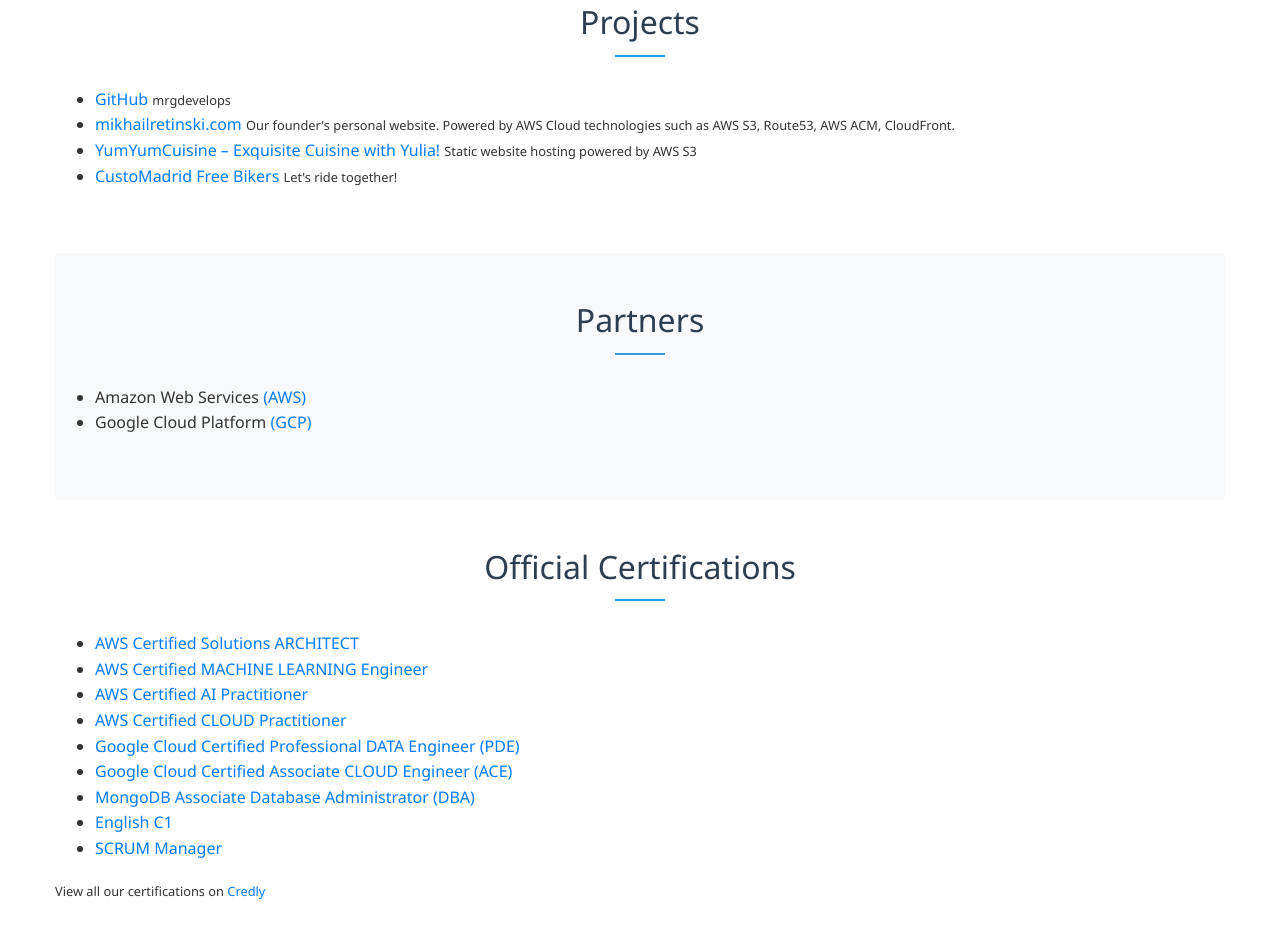
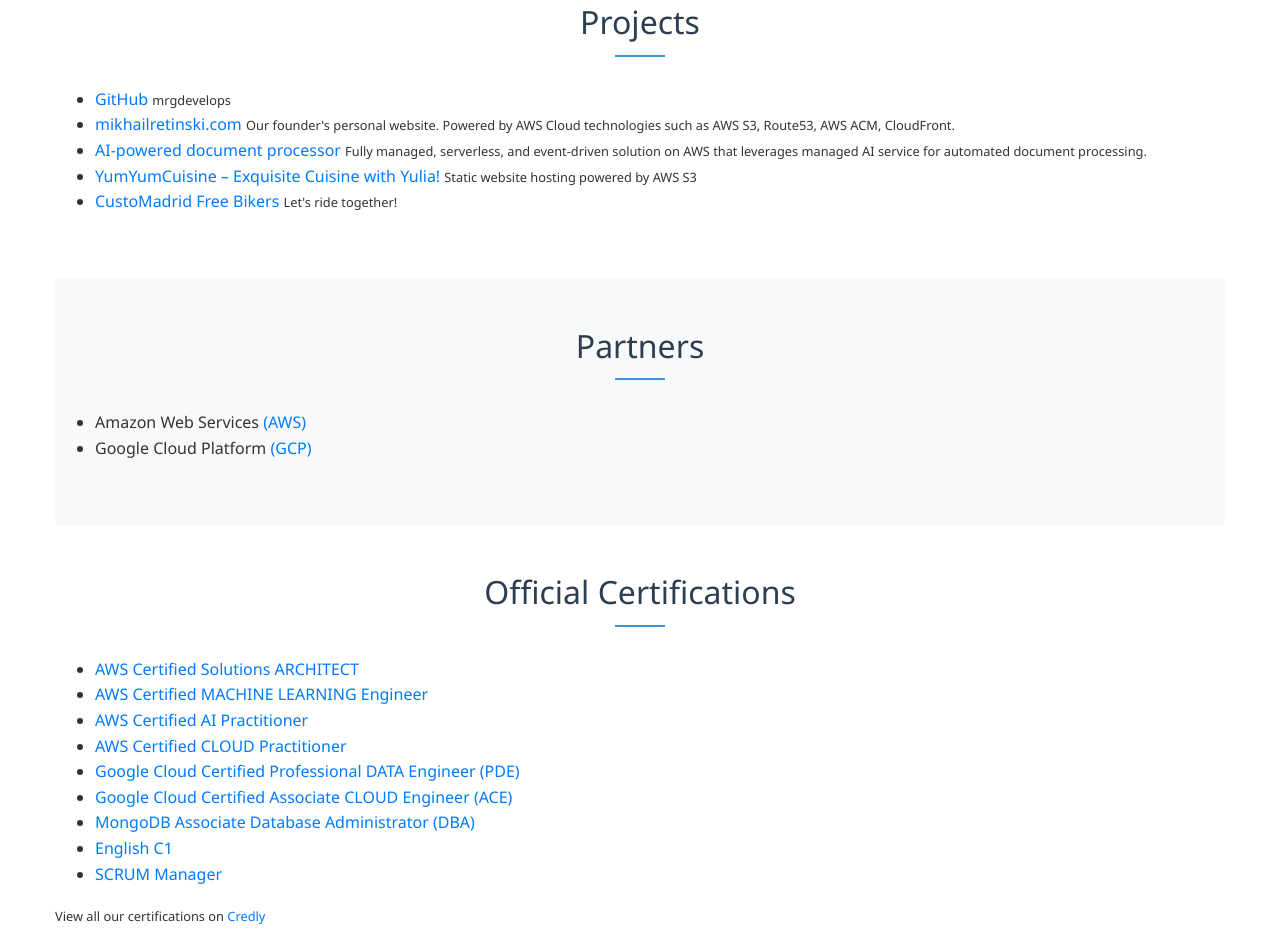
Before and after one commit to mrgdevelops/mrgdevelops, a plain HTML site: page index.html in a window 1280 px wide. Shown: the part 1177-2112 px from the top of the page. Drawn offline with nearby package versions, Linux system fonts and the light colour scheme.

Commit message:
added new project

```diff
--- a/index.html
+++ b/index.html
@@ -82,6 +82,7 @@
       <ul>
         <li><a href="https://github.com/mrgdevelops/" target="_blank">GitHub</a> <small>mrgdevelops</small></li>
         <li><a href="https://mikhailretinski.com/" target="_blank">mikhailretinski.com</a> <small>Our founder's personal website. Powered by AWS Cloud technologies such as AWS S3, Route53, AWS ACM, CloudFront.</small></li>
+        <li><a href="https://github.com/mrgdevelops/Architecting_on_AWS/tree/main/p2-document-processor" target="_blank">AI-powered document processor</a> <small>Fully managed, serverless, and event-driven solution on AWS that leverages managed AI service for automated document processing.</small></li>
         <li><a href="https://bit.ly/yumyumcuisine" target="_blank">YumYumCuisine – Exquisite Cuisine with Yulia!</a> <small>Static website hosting powered by AWS S3</small></li>
         <li><a href="https://mikhailretinski.com/customadrid/" target="_blank">CustoMadrid Free Bikers</a> <small>Let's ride together!</small></li>
       </ul>
```
